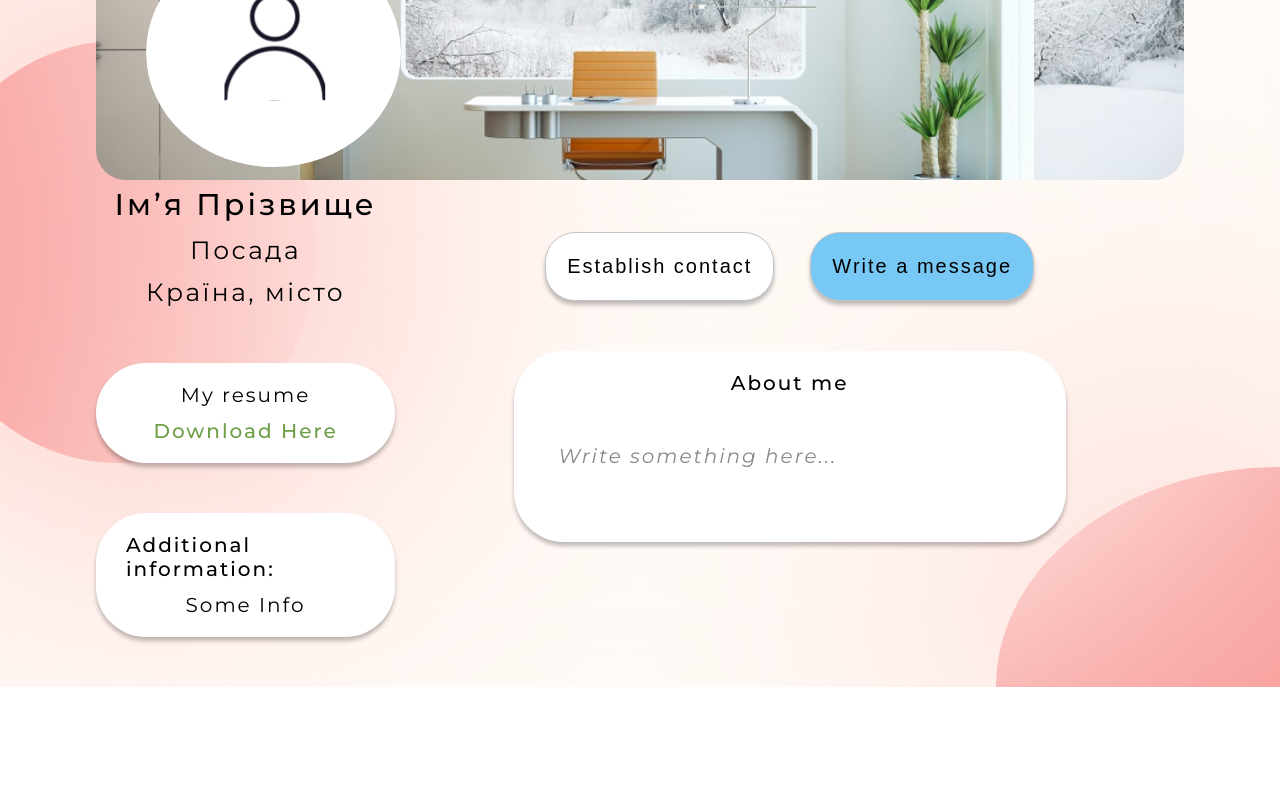
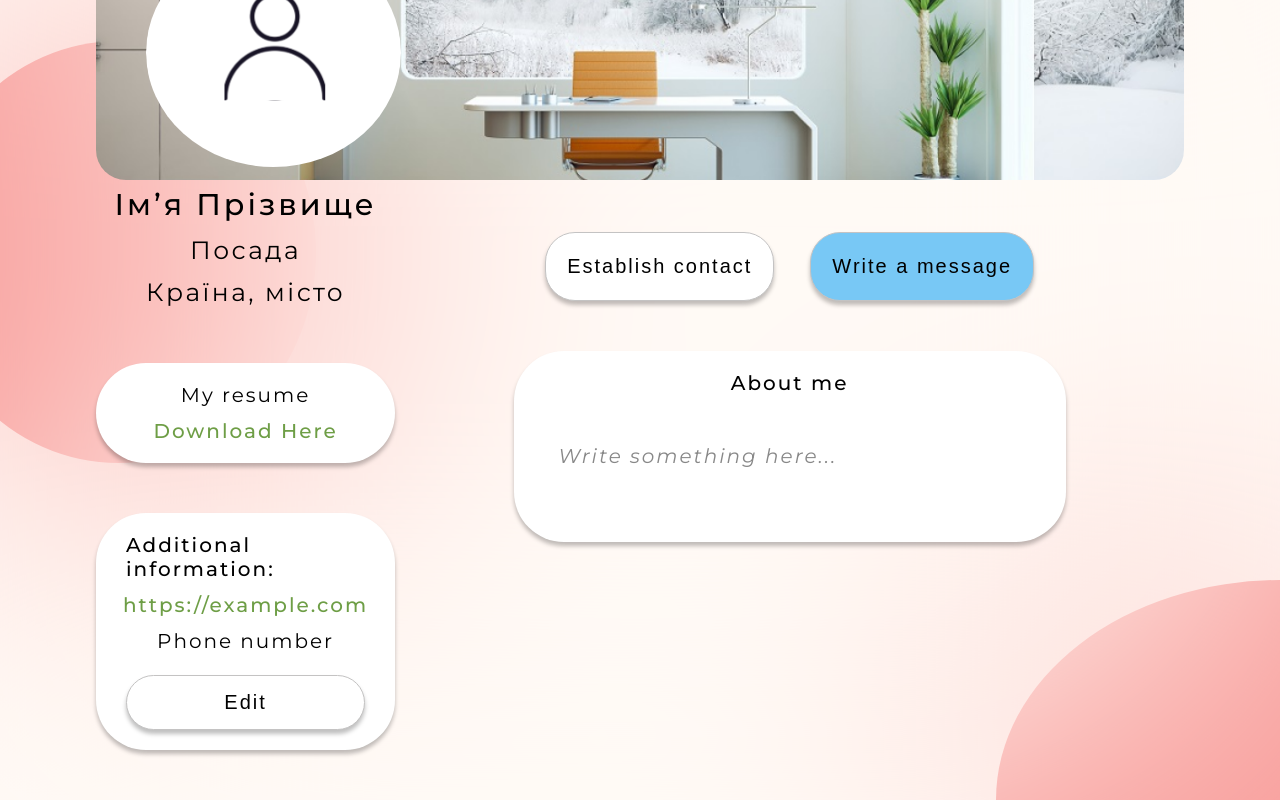
Before and after one commit to LnuProgramer/Quaero_frontend, a React (Create React App) app: page /profile/employee in a window 1280 px wide. Shown: the part 263-1063 px from the top of the page. Before the commit the page ends 950 px from the top, so only its background shows below. Built offline with nearby package versions, Linux system fonts and the light colour scheme.

Commit message:
Add additional info editor.

```diff
--- a/src/components/Profiles/Employee/ProfileEmployee.scss
+++ b/src/components/Profiles/Employee/ProfileEmployee.scss
@@ -197,5 +197,30 @@
       width: auto;
     }
   }
+}
+.edit-textarea {
+  margin: 5px 0;
+  padding: 10px;
+  font-size: 16px;
+  width: 100%;
+  height: 100px;
+  resize: vertical;
+  border: 1px solid #ccc;
+  border-radius: 4px;
+}
 
+.info-link {
+  color: #007bff;
+  text-decoration: none;
+  transition: color 0.2s ease-in-out;
 }
+
+.info-link:hover {
+  color: #0056b3;
+}
+
+.additional-info-buttons{
+  width: 100%;
+  padding: 15px 21px 15px 21px;
+  margin-top: 10px;
+}
--- a/src/components/Profiles/Employee/ProfileEmployee.tsx
+++ b/src/components/Profiles/Employee/ProfileEmployee.tsx
@@ -1,35 +1,78 @@
 import React, { useEffect, useState } from 'react';
 import Button from "../../../reusableComponents/button/Button";
-import "./ProfileEmployee.scss"
+import "./ProfileEmployee.scss";
 import Text from "../../../reusableComponents/text/Text";
-import {useTranslation} from "react-i18next";
+import { useTranslation } from "react-i18next";
 import ReactQuill from "react-quill";
 import "react-quill/dist/quill.bubble.css";
 
 function ProfileEmployee() {
-    const {t, i18n} = useTranslation();
-    const [text, setText] = useState("");
-    const [isTextChanged, setIsTextChanged] = useState(false);
+    const { t } = useTranslation();
 
+    // Стан для введеного тексту в ReactQuill
+    const [text, setText] = useState<string>("");
+
+    // Стан для кнопки "Save"
+    const [isTextChanged, setIsTextChanged] = useState<boolean>(false);
+
+    // Додаткова інформація
+    const [additionalInfo, setAdditionalInfo] = useState<string[]>([
+        "https://example.com",
+        "Phone number",
+    ]);
+
+    // Режим редагування
+    const [isEditing, setIsEditing] = useState<boolean>(false);
+
+    // Тимчасовий стан для `textarea`
+    const [editedText, setEditedText] = useState<string>(additionalInfo.join("\n"));
+
+    // Конфігурація ReactQuill
     const modules = {
         toolbar: [
-            ["bold", "italic", "underline"], // Жирний, курсив, підкреслення
-            [{ header: 1 }, { header: 2 }], // Заголовки
-            [{ list: "ordered" }, { list: "bullet" }], // Нумеровані й марковані списки
-            ["link", "image"], // Посилання та зображення
-            ["clean"], // Очистити форматування
+            ["bold", "italic", "underline"],
+            [{ header: 1 }, { header: 2 }],
+            [{ list: "ordered" }, { list: "bullet" }],
+            ["link", "image"],
+            ["clean"],
         ],
     };
 
-    // Перевірка на зміни в тексті
+    // Ефект для відображення кнопки "Save"
     useEffect(() => {
         setIsTextChanged(text !== "");
     }, [text]);
 
-    // Обробник для кнопки Submit
-    const handleSubmit = () => {
-        console.log(text);
-        setIsTextChanged(false); // При натисканні кнопки приховуємо її
+    // Обробник збереження додаткової інформації
+    const handleSaveAdditionalInfo = (): void => {
+        const parsedInfo = editedText
+            .split("\n")
+            .map((line) => line.trim())
+            .filter((line) => line !== ""); // Фільтруємо порожні рядки
+        setAdditionalInfo(parsedInfo);
+        setIsEditing(false);
+
+        // Надсилання даних на сервер
+        console.log("Data sent to server:", parsedInfo);
+    };
+
+    // Обробник для кнопки "Save" у ReactQuill
+    const handleSubmit = (): void => {
+        console.log("Quill text submitted:", text);
+        setIsTextChanged(false);
+    };
+
+    // Відображення посилань та тексту
+    const renderAdditionalInfo = (info: string): JSX.Element => {
+        const urlPattern = /^(https?:\/\/[^\s]+)$/i; // Регулярний вираз для перевірки URL
+        if (urlPattern.test(info)) {
+            return (
+                <a href={info} target="_blank" rel="noopener noreferrer" className="info-link">
+                    {info}
+                </a>
+            );
+        }
+        return <span>{info}</span>;
     };
 
     return (
@@ -39,7 +82,7 @@ function ProfileEmployee() {
             <div id="profile-employee-wrapper">
                 <div id="profile-employee-content-wrapper">
                     <div id="photo-employee-wrapper">
-                        <img className="profile-photo" src="/images/profile/UserDefaultPhoto.svg" alt="profile-photo"></img>
+                        <img className="profile-photo" src="/images/profile/UserDefaultPhoto.svg" alt="profile-photo" />
                     </div>
                     <div id="profile-employee-main-content-wrapper">
                         <div id="profile-employee-left-content-wrapper">
@@ -54,19 +97,71 @@ function ProfileEmployee() {
                                     <Text fontSize={20} as="a">{t("profileEmployee.downloadHere")}</Text>
                                 </div>
                                 <div className="profile-employee-block">
-                                    <Text fontSize={20} as="h2" id="additional-information-text">{t("profileEmployee.additionalInformation")}</Text>
-                                    <Text fontSize={20} as="p">Some Info</Text>
+                                    <Text fontSize={20} as="h2" id="additional-information-text">
+                                        {t("profileEmployee.additionalInformation")}
+                                    </Text>
+                                    {!isEditing ? (
+                                        <>
+                                            {additionalInfo.map((info, index) => (
+                                                <Text key={index} fontSize={20} as="p">
+                                                    {renderAdditionalInfo(info)}
+                                                </Text>
+                                            ))}
+                                            <Button
+                                                fontSize={20}
+                                                fontWeight={500}
+                                                buttonText="Edit"
+                                                className="additional-info-buttons"
+                                                onClick={() => setIsEditing(true)}
+                                            />
+                                        </>
+                                    ) : (
+                                        <div>
+                                            <textarea
+                                                value={editedText}
+                                                onChange={(e) => setEditedText(e.target.value)}
+                                                className="edit-textarea"
+                                                placeholder="Enter each item (links or text) on a new line"
+                                            />
+                                            <Button
+                                                fontSize={20}
+                                                fontWeight={500}
+                                                buttonText="Save"
+                                                buttonColor="primary"
+                                                className="additional-info-buttons"
+                                                onClick={handleSaveAdditionalInfo}
+                                            />
+                                        </div>
+                                    )}
                                 </div>
                             </div>
                         </div>
                         <div id="profile-employee-right-content-wrapper">
                             <div id="profile-employee-buttons-wrapper">
-                                <Button fontSize={20} fontWeight={500} buttonText={t("profileEmployee.establishContact")} className="profile-employee-buttons"/>
-                                <Button fontSize={20} fontWeight={500} buttonColor="primary" buttonText={t("profileEmployee.writeMessage")} className="profile-employee-buttons"/>
+                                <Button
+                                    fontSize={20}
+                                    fontWeight={500}
+                                    buttonText={t("profileEmployee.establishContact")}
+                                    className="profile-employee-buttons"
+                                />
+                                <Button
+                                    fontSize={20}
+                                    fontWeight={500}
+                                    buttonColor="primary"
+                                    buttonText={t("profileEmployee.writeMessage")}
+                                    className="profile-employee-buttons"
+                                />
                             </div>
                             <div id="profile-employee-about-wrapper" className="profile-employee-block">
                                 <Text fontSize={20} as="h2">{t("profileEmployee.aboutMe")}</Text>
-                                <ReactQuill theme="bubble" value={text} onChange={setText} modules={modules} placeholder={t("profileHR.aboutPlaceholder")} id="profile-employee-about-text" />
+                                <ReactQuill
+                                    theme="bubble"
+                                    value={text}
+                                    onChange={setText}
+                                    modules={modules}
+                                    placeholder={t("profileHR.aboutPlaceholder")}
+                                    id="profile-employee-about-text"
+                                />
                                 {isTextChanged && (
                                     <div id="submit-button-wrapper">
                                         <Button
```
